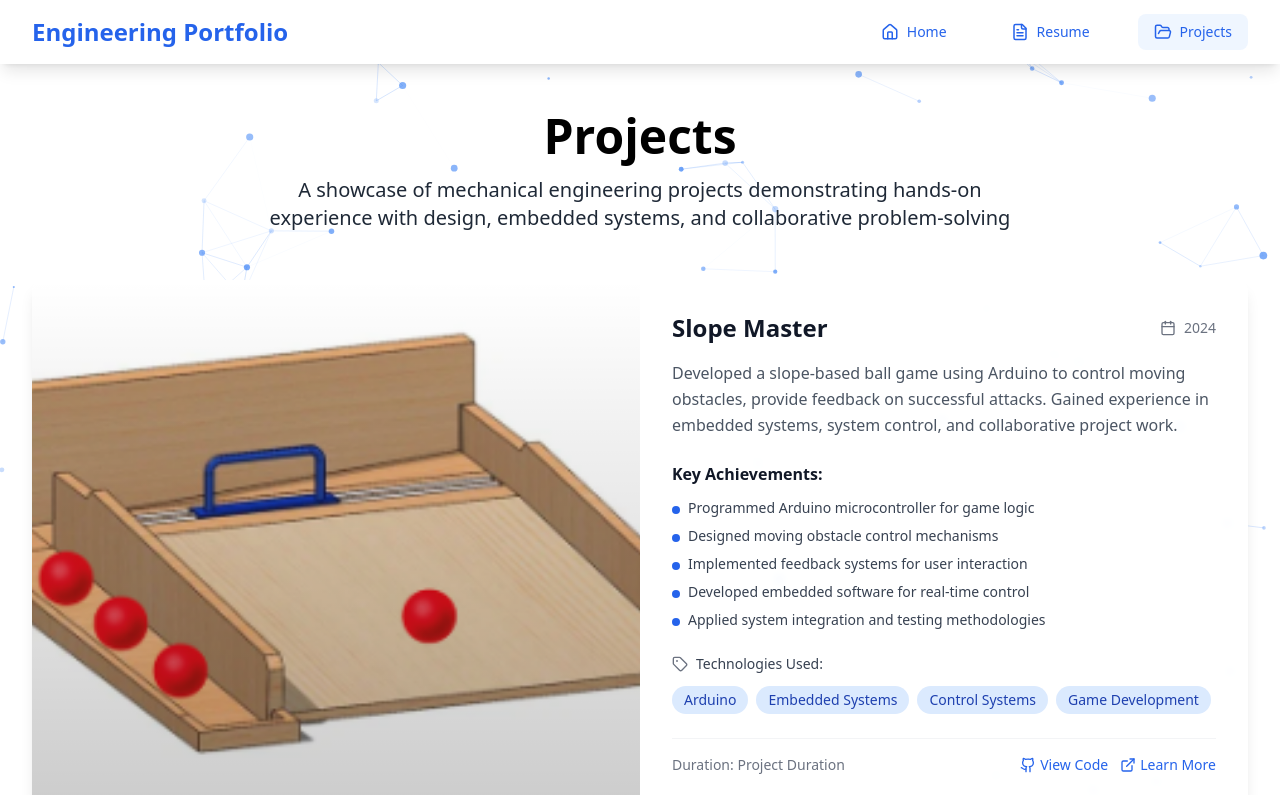
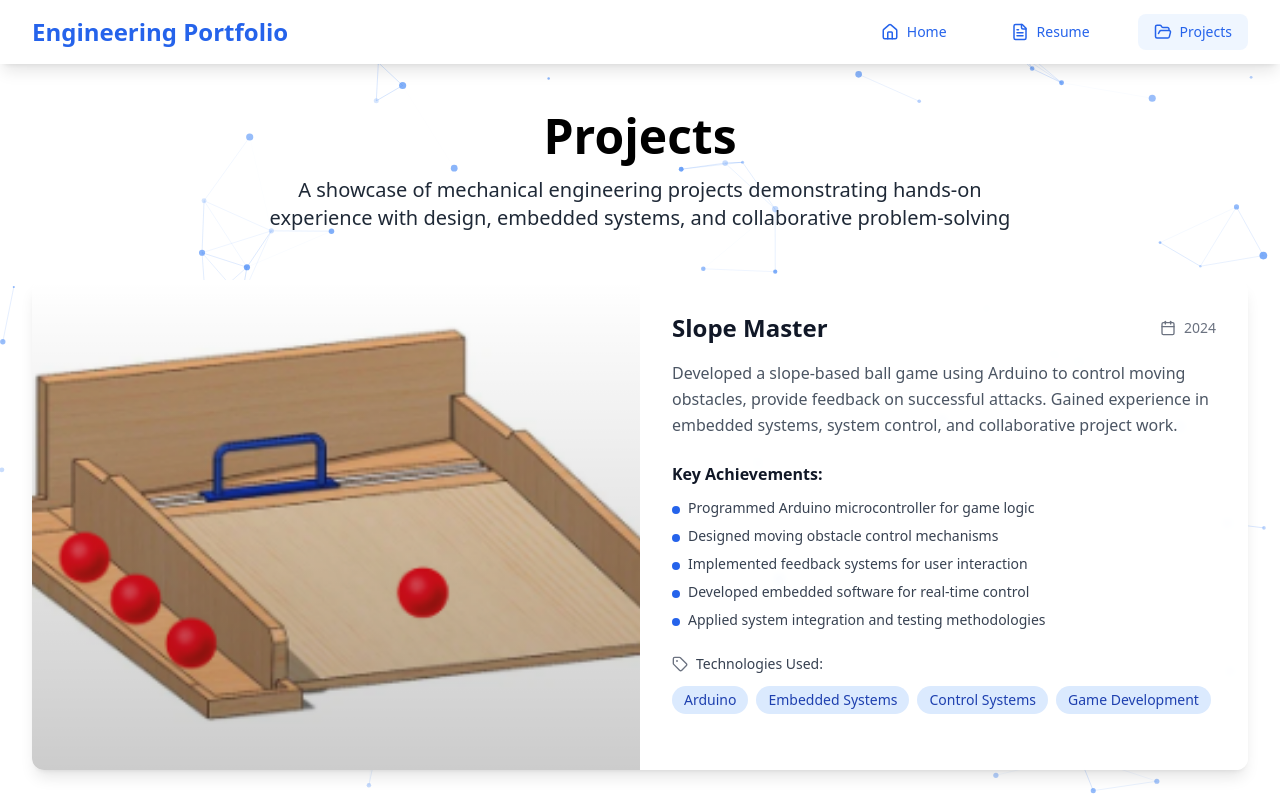
Before and after one commit to tomerari/TOMERARIAN, a React (Vite) app: page /projects in a window 1280 px wide. Shown: the top 795 px of the page. Built offline with nearby package versions, Linux system fonts and the light colour scheme.

Commit message:
Remove project details
Removed "View Code", "Learn More", and "Project Duration" from project cards.

```diff
--- a/src/pages/Projects.tsx
+++ b/src/pages/Projects.tsx
@@ -1,7 +1,7 @@
 
 import Navigation from '../components/Navigation';
 import ParticleBackground from '../components/ParticleBackground';
-import { Github, ExternalLink, Calendar, Tag } from 'lucide-react';
+import { Calendar, Tag } from 'lucide-react';
 
 const Projects = () => {
   const projects = [
@@ -12,7 +12,6 @@ const Projects = () => {
       image: "/lovable-uploads/d8c03771-5491-48b8-ab34-a55a8057ae3b.png",
       tags: ["Arduino", "Embedded Systems", "Control Systems", "Game Development"],
       date: "2024",
-      duration: "Project Duration",
       details: [
         "Programmed Arduino microcontroller for game logic",
         "Designed moving obstacle control mechanisms",
@@ -28,7 +27,6 @@ const Projects = () => {
       image: "/lovable-uploads/8524d847-17dd-474b-a254-af10b4c5ad2f.png",
       tags: ["SolidWorks", "Mechanical Design", "Gears", "Technical Drawings"],
       date: "2023",
-      duration: "Project Duration",
       details: [
         "Designed complete mechanical system using SolidWorks",
         "Created detailed technical drawings and documentation",
@@ -110,20 +108,6 @@ const Projects = () => {
                         </div>
                       </div>
                     </div>
-
-                    <div className="flex items-center justify-between pt-4 border-t border-gray-100">
-                      <span className="text-sm text-gray-500">Duration: {project.duration}</span>
-                      <div className="flex space-x-3">
-                        <button className="text-blue-600 hover:text-blue-700 font-medium text-sm flex items-center space-x-1 transition-colors">
-                          <Github size={16} />
-                          <span>View Code</span>
-                        </button>
-                        <button className="text-blue-600 hover:text-blue-700 font-medium text-sm flex items-center space-x-1 transition-colors">
-                          <ExternalLink size={16} />
-                          <span>Learn More</span>
-                        </button>
-                      </div>
-                    </div>
                   </div>
                 </div>
               </div>
@@ -141,7 +125,6 @@ const Projects = () => {
                 className="bg-white text-blue-600 hover:bg-gray-100 px-8 py-3 rounded-lg font-semibold inline-flex items-center space-x-2 transition-all duration-200 transform hover:scale-105"
               >
                 <span>Get In Touch</span>
-                <ExternalLink size={20} />
               </a>
             </div>
           </div>
```
